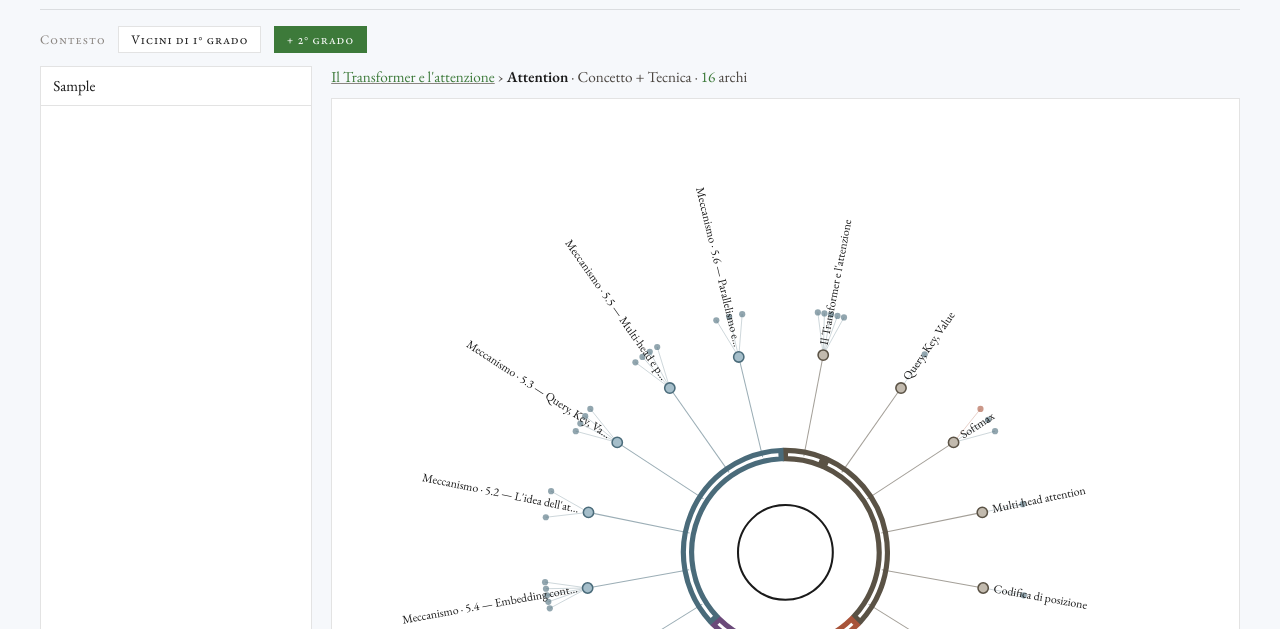
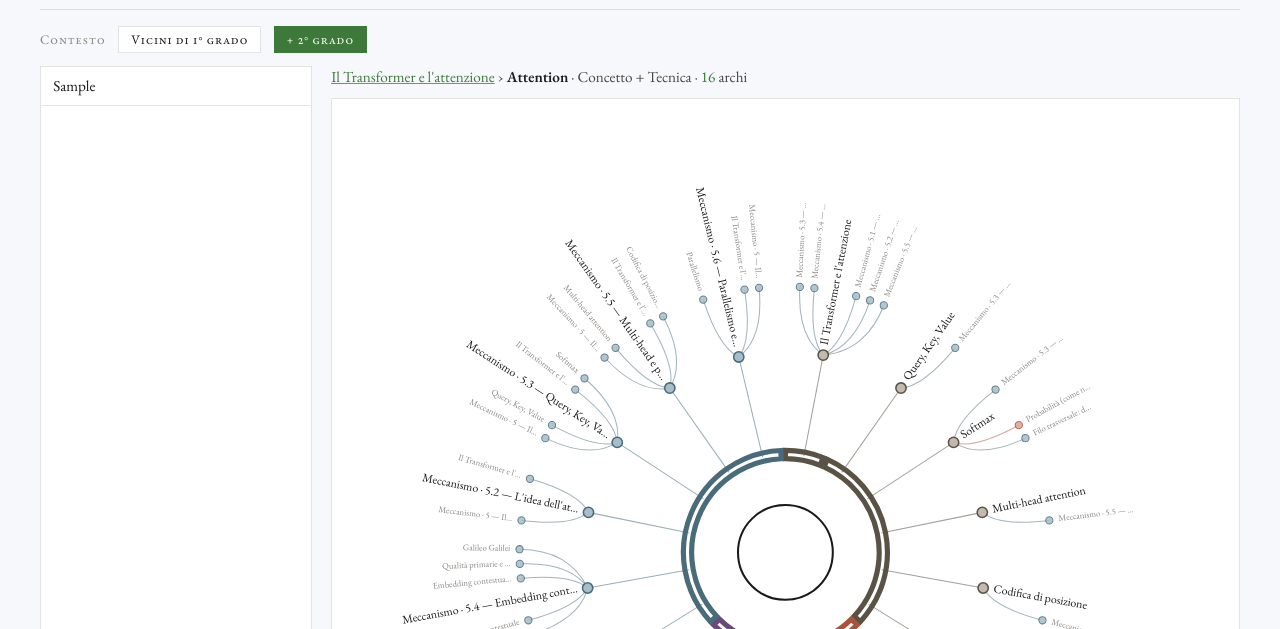
Before and after one commit to smb-antro/dal-bit-alle-entita-semantiche, a plain HTML site: page ontologia/lente-semantica/output/index.html in a window 1280 px wide. Both pictures are taken after typing "Sample" into the empty fields and a click on the button "+ 2° grado". Shown: the part 171-800 px from the top of the page. Drawn offline with Linux system fonts and the light colour scheme.

Commit message:
feat(lente): secondo grado come ramificazione leggibile, non più punti muti
Prima: il secondo grado nel grafo radiale era un punto pieno collegato da una
linea dritta quasi invisibile, nominato solo dal tooltip nativo del browser
al passaggio del mouse — lacuna di leggibilità nota da tempo.

Ora: curva su misura che diverge subito dall'angolo del nodo padre (invece
di restarci vicina come d3.linkRadial, pensato per alberi con salti di
raggio ampi), ventaglio simmetrico che alterna i figli a destra/sinistra
senza mai cadere sulla direzione dell'etichetta, etichetta piccola ma sempre
visibile invece che solo al hover, e data-cat sui nodi (mancava: il filtro
della legenda non li toccava affatto).

Messo a punto e verificato in due prototipi di laboratorio isolati
(Backpropagation, 9 relazioni di primo grado; Attention, 16 — caso denso),
poi portato in output/lente.js e output/lente.css. Verificato analiticamente
(non solo a occhio) su tutti i nodi di entrambi i casi: nessun ramo
attraversa più l'etichetta del proprio nodo padre.

Co-Authored-By: Claude Sonnet 5 <noreply@anthropic.com>

```diff
--- a/ontologia/lente-semantica/output/lente.css
+++ b/ontologia/lente-semantica/output/lente.css
@@ -196,8 +196,16 @@ a:hover { text-decoration-color: var(--verde-scuro); }
 .satellite:hover text { fill: var(--verde-scuro); }
 .linea-guida { stroke-width: 1; opacity: 0.55; }
 
-.satellite-2 circle { cursor: pointer; opacity: 0.6; }
+.satellite-2 circle { cursor: pointer; stroke-width: 1; opacity: 0.85; }
 .satellite-2:hover circle { opacity: 1; }
+.ramo-2 { fill: none; stroke-width: 1; opacity: 0.5; }
+.satellite-2:hover .ramo-2 { opacity: 0.9; }
+.satellite-2 text {
+    font-size: 8.5px;
+    fill: var(--grigio-soft);
+    pointer-events: none;
+}
+.satellite-2:hover text { fill: var(--grigio-testo); }
 
 .arco-categoria { fill: none; stroke-width: 5; }
 
--- a/ontologia/lente-semantica/output/lente.js
+++ b/ontologia/lente-semantica/output/lente.js
@@ -207,8 +207,30 @@
 
     const svg = d3.select("#svg-grafo");
     const CX = 440, CY = 440;
-    const R_ARCO = 95, R_NODO = 195, R_TESTO = 205, R_NODO2 = 235;
+    const R_ARCO = 95, R_NODO = 195, R_TESTO = 205, R_NODO2 = 258;
     const GAP = 0.045; // radianti fra un gruppo di relazione e il successivo
+    const MAX_FIGLI_PER_NODO = 5;
+    const GAP_FIGLI = 0.08; // scarto minimo dei rami di 2° grado dalla direzione radiale del nodo, su entrambi i lati
+    const STEP_FIGLI = 0.055; // incremento fra un ramo e il successivo sullo stesso lato
+
+    // I rami di 2° grado non sono una linea dritta: sono una curva che
+    // diverge subito dall'angolo del nodo padre invece di restarci vicina
+    // (come fa invece d3.linkRadial, pensato per alberi dove il salto di
+    // raggio è grande — qui è corto, e l'etichetta del nodo padre corre
+    // esattamente su quell'angolo per un bel tratto). Messo a punto e
+    // verificato in lente-semantica/lab/backpropagation-grado2.js e
+    // attention-grado2.js: senza questa curva, i rami tagliano quasi
+    // sempre l'etichetta del proprio nodo padre.
+    function ramoPath(r0, a0, r1, a1) {
+        const p0 = [r0 * Math.cos(a0), r0 * Math.sin(a0)];
+        const rC1 = r0 + (r1 - r0) * 0.15;
+        const aC1 = a0 + (a1 - a0) * 0.7;
+        const c1 = [rC1 * Math.cos(aC1), rC1 * Math.sin(aC1)];
+        const rC2 = r0 + (r1 - r0) * 0.5;
+        const c2 = [rC2 * Math.cos(a1), rC2 * Math.sin(a1)];
+        const p1 = [r1 * Math.cos(a1), r1 * Math.sin(a1)];
+        return `M${p0[0]},${p0[1]} C${c1[0]},${c1[1]} ${c2[0]},${c2[1]} ${p1[0]},${p1[1]}`;
+    }
 
     // Etichetta col tipo di relazione + nodo di destinazione: non più un
     // testo permanente sull'arco (si sovrapponeva sempre a una linea guida
@@ -314,22 +336,54 @@
                     .text(tronca(altro.label, 34));
 
                 if (grado2Attivo) {
-                    const viciniAltro = viciniDi(altroId)
+                    const figli = viciniDi(altroId)
                         .filter((v) => v.altro !== id && !g.voci.includes(v.altro))
-                        .slice(0, 5);
-                    viciniAltro.forEach((v2, j) => {
-                        const spread = 0.11;
-                        const a2 = aNodo - spread / 2 + (viciniAltro.length > 1 ? (spread * j) / (viciniAltro.length - 1) : spread / 2);
+                        .slice(0, MAX_FIGLI_PER_NODO);
+
+                    // Ventaglio simmetrico attorno alla direzione radiale del
+                    // nodo padre (non da un lato solo — non serve, il vero
+                    // motivo per cui i rami toccavano l'etichetta era la
+                    // curva, non il lato): alternando i figli a destra/
+                    // sinistra a distanza crescente, nessuno cade mai a
+                    // scarto zero, dove finirebbe esattamente sull'etichetta.
+                    let latoDestro = 0, latoSinistro = 0;
+                    figli.forEach((v2, j) => {
+                        const n2 = NODI_PER_ID.get(v2.altro);
+                        const a2 = j % 2 === 0
+                            ? aNodo + (GAP_FIGLI + STEP_FIGLI * latoDestro++)
+                            : aNodo - (GAP_FIGLI + STEP_FIGLI * latoSinistro++);
+                        const catFiglio = categoriaDi(v2.prop);
                         const x2 = CX + R_NODO2 * Math.cos(a2), y2 = CY + R_NODO2 * Math.sin(a2);
-                        const n2 = NODI_PER_ID.get(v2.altro);
+
                         const grp2 = layer2.append("g").attr("class", "satellite-2")
+                            .attr("data-cat", catFiglio)
                             .style("cursor", "pointer")
-                            .on("click", () => selezionaNodo(v2.altro));
-                        grp2.append("title").text(`${n2.label} (2° grado, via ${altro.label})`);
-                        grp2.append("line").attr("x1", x).attr("y1", y).attr("x2", x2).attr("y2", y2)
-                            .attr("stroke", COLORE_CATEGORIA[categoriaDi(v2.prop)]).attr("stroke-width", 0.75).attr("opacity", 0.35);
-                        grp2.append("circle").attr("cx", x2).attr("cy", y2).attr("r", 3)
-                            .attr("fill", COLORE_CATEGORIA[categoriaDi(v2.prop)]);
+                            .on("click", () => selezionaNodo(v2.altro))
+                            .on("mouseenter", () => mostraBadgeRelazione({ prop: v2.prop, categoria: catFiglio }, n2))
+                            .on("mouseleave", () => nascondiBadgeRelazione());
+                        grp2.append("title").text(`${n2.label} — ${etichettaRelazione(v2.prop, v2.uscente)} (2° grado, via ${altro.label})`);
+
+                        grp2.append("path")
+                            .attr("class", "ramo-2")
+                            .attr("d", ramoPath(R_NODO, aNodo, R_NODO2, a2))
+                            .attr("transform", `translate(${CX},${CY})`)
+                            .attr("stroke", COLORE_CATEGORIA[catFiglio]);
+
+                        grp2.append("circle").attr("cx", x2).attr("cy", y2).attr("r", 3.5)
+                            .attr("fill", TENUE_CATEGORIA[catFiglio]).attr("stroke", COLORE_CATEGORIA[catFiglio]);
+
+                        // Etichetta piccola ma sempre visibile (non solo al
+                        // passaggio del mouse): prima il 2° grado era un
+                        // punto muto, nominato solo dal tooltip nativo.
+                        const gradiTesto2 = (a2 * 180) / Math.PI;
+                        const specchiato2 = gradiTesto2 > 90 && gradiTesto2 < 270;
+                        const xTesto2 = CX + (R_NODO2 + 9) * Math.cos(a2), yTesto2 = CY + (R_NODO2 + 9) * Math.sin(a2);
+                        grp2.append("text")
+                            .attr("x", xTesto2).attr("y", yTesto2)
+                            .attr("transform", `rotate(${specchiato2 ? gradiTesto2 + 180 : gradiTesto2}, ${xTesto2}, ${yTesto2})`)
+                            .attr("text-anchor", specchiato2 ? "end" : "start")
+                            .attr("dominant-baseline", "middle")
+                            .text(tronca(n2.label, 20));
                     });
                 }
             });
```
